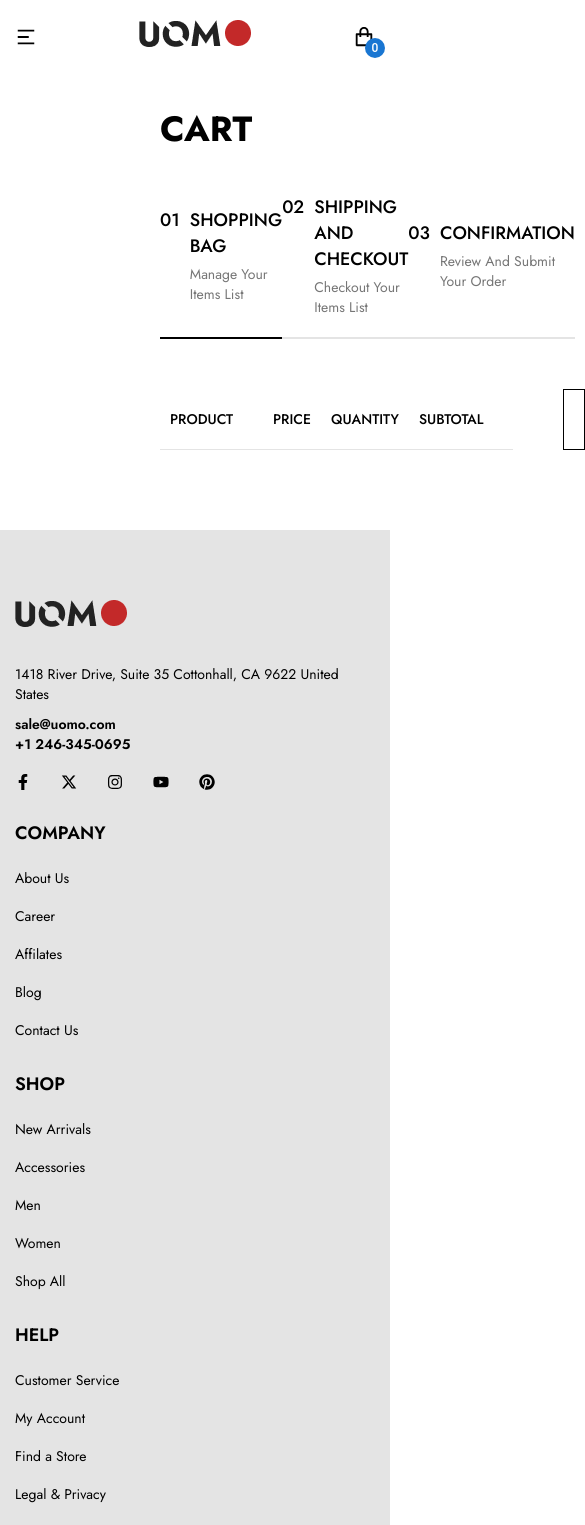
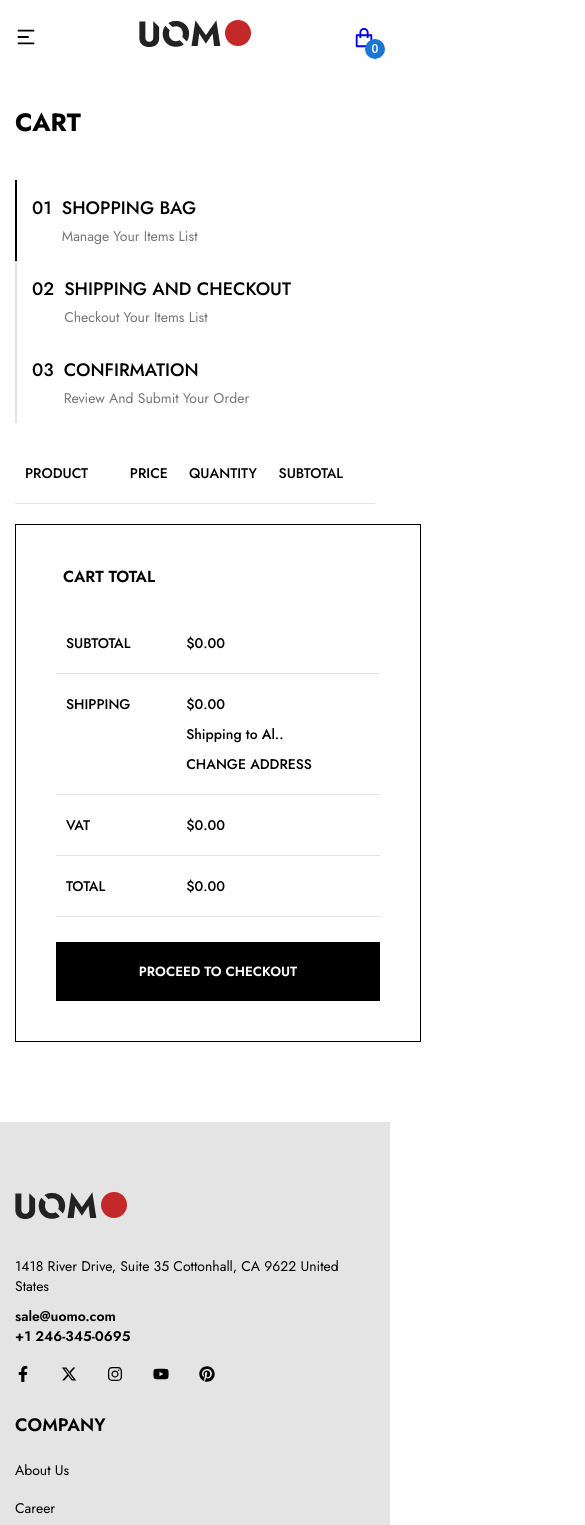
Before and after one commit to sunrisedev99/summer-ecommerce--react, a React (Create React App) app: page /cart in a window 390 px wide. Shown: the top 1525 px of the page, 585 px wide, since content can reach past the window. Built offline with nearby package versions, Linux system fonts and the light colour scheme.

Commit message:
"Updated Navbar, Product, and ShoppingCart components with changes to layout, styling, and pricing"

```diff
--- a/src/Components/Header/Navbar.jsx
+++ b/src/Components/Header/Navbar.jsx
@@ -98,6 +98,7 @@ const Navbar = () => {
               <img src={logo} alt="Logo" />
             </Link>
           </div>
+          <Link to="/cart">
             <Badge
               badgeContent={cart.items.length === 0 ? "0" : cart.items.length}
               color="primary"
@@ -108,6 +109,7 @@ const Navbar = () => {
             >
               <RiShoppingBagLine size={22} />
             </Badge>
+          </Link>
         </div>
         <div className={`mobile-menu ${mobileMenuOpen ? "open" : ""}`}>
           <div className="mobile-menuTop">
--- a/src/Components/Product/ProductMain/Product.jsx
+++ b/src/Components/Product/ProductMain/Product.jsx
@@ -89,7 +89,7 @@ const Product = () => {
     const productDetails = {
       productID: 14,
       productName: "Lightweight Puffer Jacket With a Hood",
-      productPrice: 449,
+      productPrice: 90,
       frontImg: productImg[0],
       productReviews: "8k+ reviews",
     };
@@ -148,7 +148,7 @@ const Product = () => {
               <p>8k+ reviews</p>
             </div>
             <div className="productPrice">
-              <h3>$449</h3>
+              <h3>$90</h3>
             </div>
             <div className="productDescription">
               <p>
--- a/src/Components/ShoppingCart/ShoppingCart.css
+++ b/src/Components/ShoppingCart/ShoppingCart.css
@@ -160,6 +160,7 @@
   background: none;
   border: none;
   cursor: pointer;
+  font-size: 16px;
 }
 
 .ShoppingBagTableQuantity input {
@@ -170,9 +171,204 @@
   outline: none;
 }
 
+/* shopping Bag total Side */
+
 .shoppingBagTotal {
-  width: 420px;
-  border: 1px solid black;
-  padding: 5px 10px;
-  max-height: 100px;
+  width: 30%;
+  padding: 40px;
+  border: 1px solid #000000;
+  display: flex;
+  flex-direction: column;
+  gap: 25px;
 }
+
+.shoppingBagTotal h3 {
+  font-size: 16px;
+  font-weight: 600;
+  text-transform: uppercase;
+  margin-left: 7px;
+}
+
+.shoppingBagTotalTable {
+  width: 100%;
+  border-collapse: collapse;
+}
+
+.shoppingBagTotalTable tr {
+  border-bottom: 1px solid #e4e4e4;
+}
+
+.shoppingBagTotalTable th {
+  text-align: left;
+  vertical-align: baseline;
+  font-size: 14px;
+  font-weight: 500;
+  border-bottom: 1px solid #e4e4e4;
+  text-transform: uppercase;
+  padding: 20px 10px;
+}
+
+.shoppingBagTotalTable td {
+  padding: 20px 0;
+  font-size: 14px;
+  font-weight: 500;
+}
+
+.shoppingBagTotalTableCheck {
+  display: flex;
+  flex-direction: column;
+  gap: 10px;
+}
+
+.shoppingBagTotal button {
+  background-color: #000;
+  color: #fff;
+  padding: 20px 10px;
+  border: none;
+  cursor: pointer;
+  text-transform: uppercase;
+  font-weight: 600;
+}
+
+/* Responsive */
+
+@media screen and (max-width: 1210px) {
+  .shoppingCartSection {
+    padding: 30px 60px;
+  }
+
+  .shoppingBagSection {
+    flex-direction: column;
+    gap: 20px;
+  }
+
+  .shoppingBagTotal {
+    width: 100%;
+  }
+}
+
+/* Responsive */
+@media screen and (max-width: 768px) {
+  .shoppingCartSection h2 {
+    font-size: 30px;
+  }
+
+  .shoppingCartTabsContainer {
+    gap: 20px;
+  }
+
+  .shoppingCartTabs {
+    flex-direction: column;
+  }
+
+  .shoppingCartTabs button {
+    border-bottom: none;
+    border-left: 2px solid #e4e4e4;
+    padding: 15px;
+  }
+
+  .shoppingCartTabs button.active {
+    border-bottom: none;
+    border-left: 2px solid #000;
+  }
+
+  /* tab underline effect */
+  .shoppingCartTabs.cartTab1::after,
+  .shoppingCartTabs.cartTab2::after,
+  .shoppingCartTabs.cartTab3::after {
+    content: "";
+    position: absolute;
+    left: 0;
+    width: 2px;
+    background-color: #000;
+    top: 0;
+    bottom: 0;
+  }
+
+  .shoppingCartTabs.cartTab1::after {
+    height: 28%;
+  }
+
+  .shoppingCartTabs.cartTab2::after {
+    height: 66.66%;
+  }
+
+  .shoppingCartTabs.cartTab3::after {
+    height: 100%;
+  }
+}
+
+@media screen and (max-width: 450px) {
+  .shoppingCartSection {
+    padding: 30px 15px;
+  }
+
+  .shoppingCartSection h2 {
+    font-size: 25px;
+  }
+
+  .shoppingBagTableImg {
+    width: 100px;
+    height: 100px;
+  }
+
+  .shoppingBagTableProductDetail h4 {
+    font-size: 14px;
+  }
+
+  .shoppingBagTableProductDetail p {
+    font-size: 12px;
+  }
+
+  .ShoppingBagTableQuantity {
+    width: 40px;
+    display: flex;
+    align-items: center;
+    justify-content: center;
+    margin-left: 20px;
+  }
+
+  .ShoppingBagTableQuantity input {
+    width: 10px;
+    height: 10px;
+    padding: 10px 0;
+  }
+
+  .shoppingBagTotal {
+    width: 90%;
+  }
+}
+
+@media screen and (max-width: 320px) {
+  .shoppingCartSection h2 {
+    font-size: 20px;
+  }
+
+  .shoppingBagTableImg {
+    width: 80px;
+    height: 80px;
+  }
+
+  .shoppingBagTableProductDetail h4 {
+    font-size: 12px;
+  }
+
+  .shoppingBagTableProductDetail p {
+    font-size: 10px;
+  }
+
+  .ShoppingBagTableQuantity {
+    width: 30px;
+    margin-left: 10px;
+  }
+
+  .ShoppingBagTableQuantity input {
+    width: 10px;
+    height: 10px;
+    padding: 10px 0;
+  }
+
+  .shoppingBagTotal {
+    width: 90%;
+  }
+}
--- a/src/Components/ShoppingCart/ShoppingCart.jsx
+++ b/src/Components/ShoppingCart/ShoppingCart.jsx
@@ -148,6 +148,7 @@ const ShoppingCart = () => {
                             <p
                               style={{
                                 textAlign: "center",
+                                fontWeight: "500",
                               }}
                             >
                               ${item.quantity * item.productPrice}
@@ -166,26 +167,38 @@ const ShoppingCart = () => {
                   </table>
                 </div>
                 <div className="shoppingBagTotal">
-                  {/* <h3>Cart Total</h3>
+                  <h3>Cart Total</h3>
                   <table className="shoppingBagTotalTable">
                     <tbody>
                       <tr>
-                        <td>Subtotal</td>
+                        <th>Subtotal</th>
                         <td>${totalPrice.toFixed(2)}</td>
                       </tr>
                       <tr>
-                        <td>Shipping</td>
-                        <td>Free</td>
+                        <th>Shipping</th>
+                        <td>
+                          <div className="shoppingBagTotalTableCheck">
+                            <p>${(totalPrice === 0 ? 0 : 5).toFixed(2)}</p>
+                            <p>Shipping to Al..</p>
+                            <p>CHANGE ADDRESS</p>
+                          </div>
+                        </td>
                       </tr>
                       <tr>
-                        <td>Total</td>
+                        <th>VAT</th>
+                        <td>${(totalPrice === 0 ? 0 : 11).toFixed(2)}</td>
+                      </tr>
+                      <tr>
+                        <th>Total</th>
                         <td>
-                          Total Price: $
-                          {(totalPrice === 0 ? 0 : totalPrice + 12).toFixed(2)}
+                          ${(totalPrice === 0 ? 0 : totalPrice + 16).toFixed(2)}
                         </td>
                       </tr>
                     </tbody>
-                  </table> */}
+                  </table>
+                  <button onClick={() => handleTabClick("cartTab2")}>
+                    Proceed to Checkout
+                  </button>
                 </div>
               </div>
             )}
```
Lines whose indentation alone changed are shown as unchanged.
